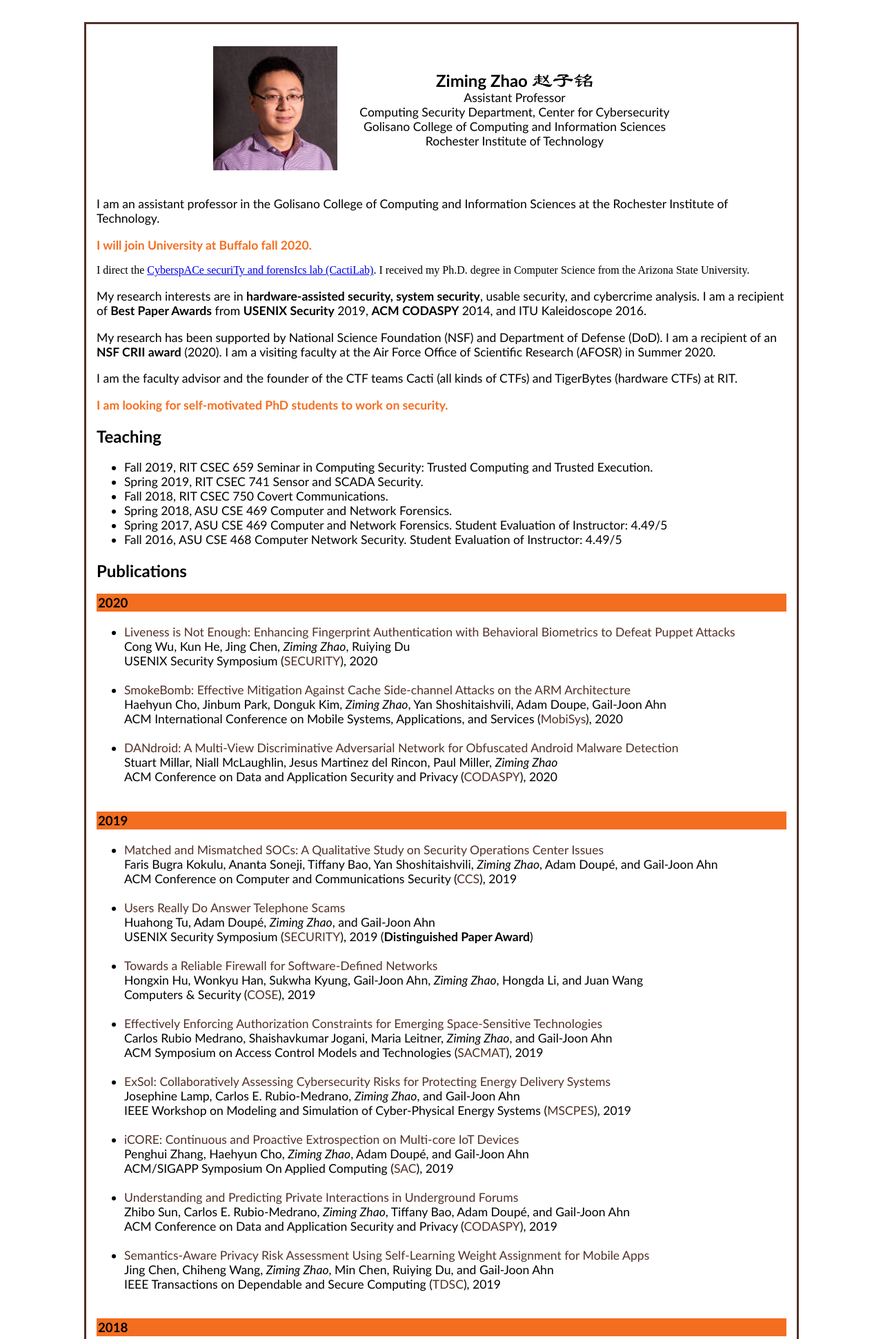
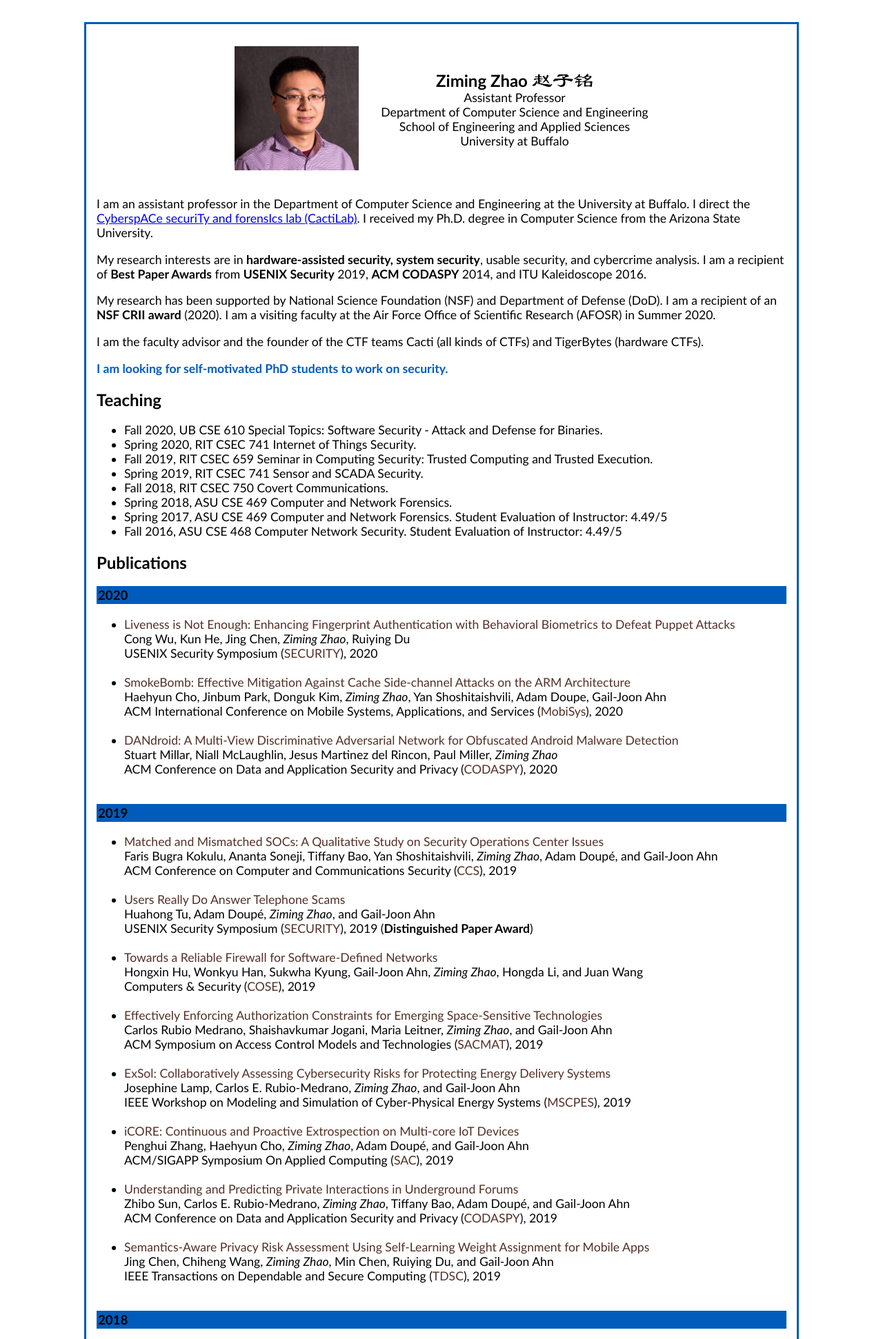
Before and after one commit to zzm7000/zzm7000.github.io, a PHP site: page /index.html in a window 1280 px wide. Shown: the top 1942 px of the page at 69% size. Run offline with PHP 8.4, Linux system fonts and the light colour scheme; some libraries are stand-ins or nearby versions.

Commit message:
change to UB

```diff
--- a/index.html
+++ b/index.html
@@ -31,9 +31,9 @@
                         <img src="Simplified Name.JPG" height="20" alt="Ziming's Chinese Name" />
                      </h2>
                      <p>Assistant Professor</p>
-                     <p>Computing Security Department, Center for Cybersecurity</p>
-                     <p>Golisano College of Computing and Information Sciences</p>
-                     <p>Rochester Institute of Technology</p>
+                     <p>Department of Computer Science and Engineering</p>
+                     <p>School of Engineering and Applied Sciences</p>
+                     <p>University at Buffalo</p>
                   </td>
                </tr>
                <!--<tr>
@@ -47,15 +47,15 @@
                   </td>
                </tr> -->
             </table>
-            <p>I am an assistant professor in the Golisano College of Computing and Information Sciences at the Rochester Institute of Technology. <p style="color:#F36E21; font-weight:bold">I will join University at Buffalo fall 2020.</p> I direct the <a href="http://cactilab.github.io">CyberspACe securiTy and forensIcs lab (CactiLab)</a>. I received my Ph.D. degree in Computer Science from the Arizona State University.</p>
+            <p>I am an assistant professor in the Department of Computer Science and Engineering at the University at Buffalo. I direct the <a href="http://cactilab.github.io">CyberspACe securiTy and forensIcs lab (CactiLab)</a>. I received my Ph.D. degree in Computer Science from the Arizona State University.</p>
 
 	    <p>My research interests are in <strong>hardware-assisted security, system security</strong>, usable security, and cybercrime analysis. I am a recipient of <strong>Best Paper Awards</strong> from <strong>USENIX Security</strong> 2019, <strong>ACM CODASPY</strong> 2014, and ITU Kaleidoscope 2016.</p>
 
 	    <p>My research has been supported by National Science Foundation (NSF) and Department of Defense (DoD). I am a recipient of an <strong>NSF CRII award</strong> (2020). I am a visiting faculty at the Air Force Office of Scientific Research (AFOSR) in Summer 2020.</p>
 
-	    <p>I am the faculty advisor and the founder of the CTF teams Cacti (all kinds of CTFs) and TigerBytes (hardware CTFs) at RIT.</p>
+	    <p>I am the faculty advisor and the founder of the CTF teams Cacti (all kinds of CTFs) and TigerBytes (hardware CTFs).</p>
 
-            <p style="color:#F36E21; font-weight:bold">I am looking for self-motivated PhD students to work on security.</p>
+            <p style="color:#005bbb; font-weight:bold">I am looking for self-motivated PhD students to work on security.</p>
 <!--
 If you are interested, please take a look at <a href="./ad.pdf">my ad</a>. Our <a href="http://phd.gccis.edu.edu">PhD program</a> in Computing and Information Sciences is ranked <a href="https://www.usnews.com/best-graduate-schools/top-science-schools/computer-science-rankings">#68</a> in US News Best CS Programs and <a href="http://csrankings.org">#66</a> in CSRankings.org</p>
 
@@ -68,6 +68,8 @@ If you are interested, please take a look at <a href="./ad.pdf">my ad</a>. Our <
 -->
           <h2>Teaching</h2>
               <ul>
+		<li>Fall 2020, UB CSE 610 Special Topics: Software Security - Attack and Defense for Binaries.</li>
+		<li>Spring 2020, RIT CSEC 741 Internet of Things Security.</li>
                 <li>Fall 2019, RIT CSEC 659 Seminar in Computing Security: Trusted Computing and Trusted Execution.</li>
                 <li>Spring 2019, RIT CSEC 741 Sensor and SCADA Security.</li>
                 <li>Fall 2018, RIT CSEC 750 Covert Communications.</li>
--- a/simplest.css
+++ b/simplest.css
@@ -13,7 +13,7 @@
     min-width : 60ex;
     padding : 2ex;
     border-width : 3px;
-    border-color : #513127;
+    border-color : #005bbb;
     border-style : solid;
     margin-top: 0;
     margin-bottom: 0;
@@ -58,8 +58,8 @@ h2, h3 {
 }
 
 .publications h3 {
-  background: #F36E21;
-  border: 2px solid #F36E21;
+  background: #005bbb;
+  border: 2px solid #005bbb;
 }
 
 a.toggle_link  {
```
